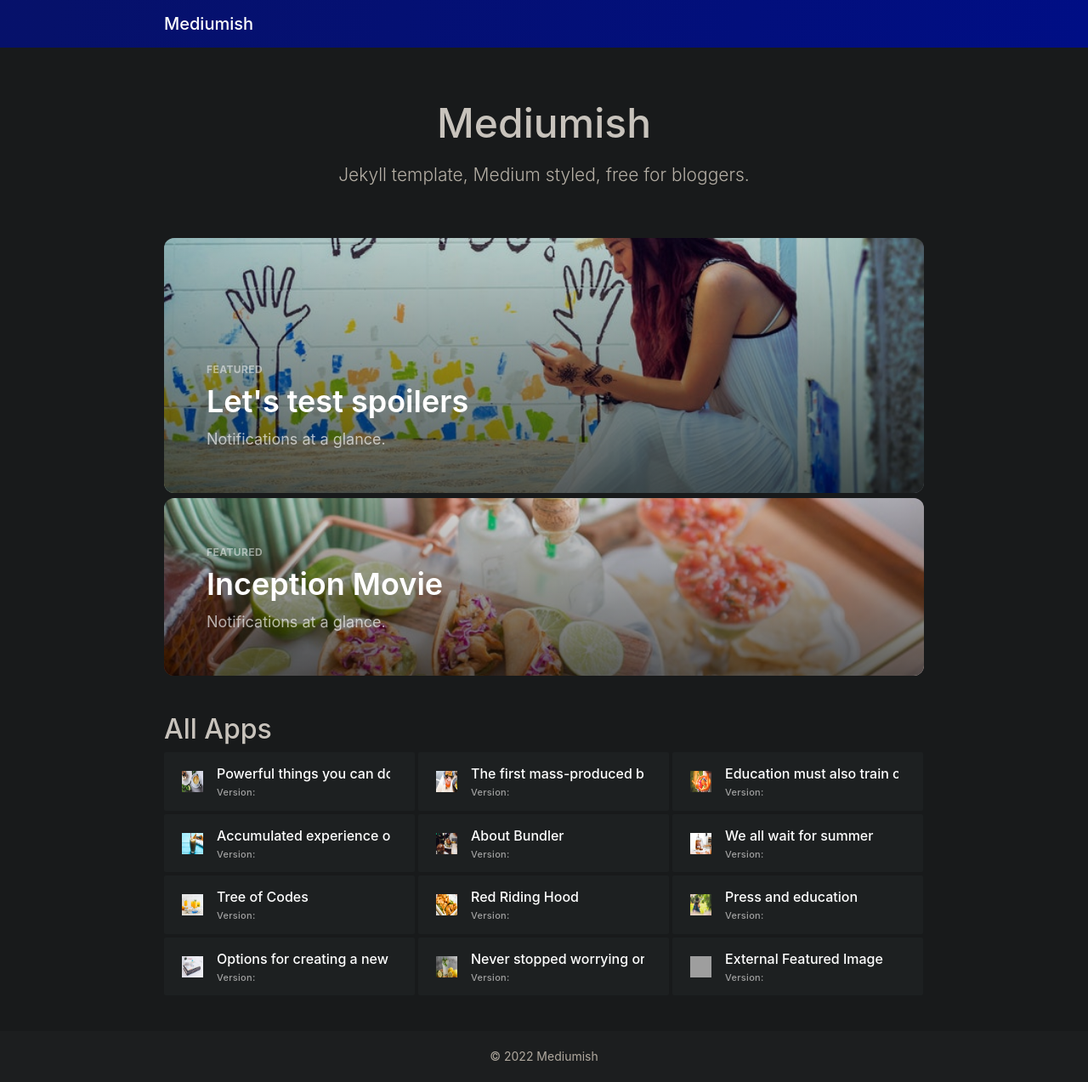
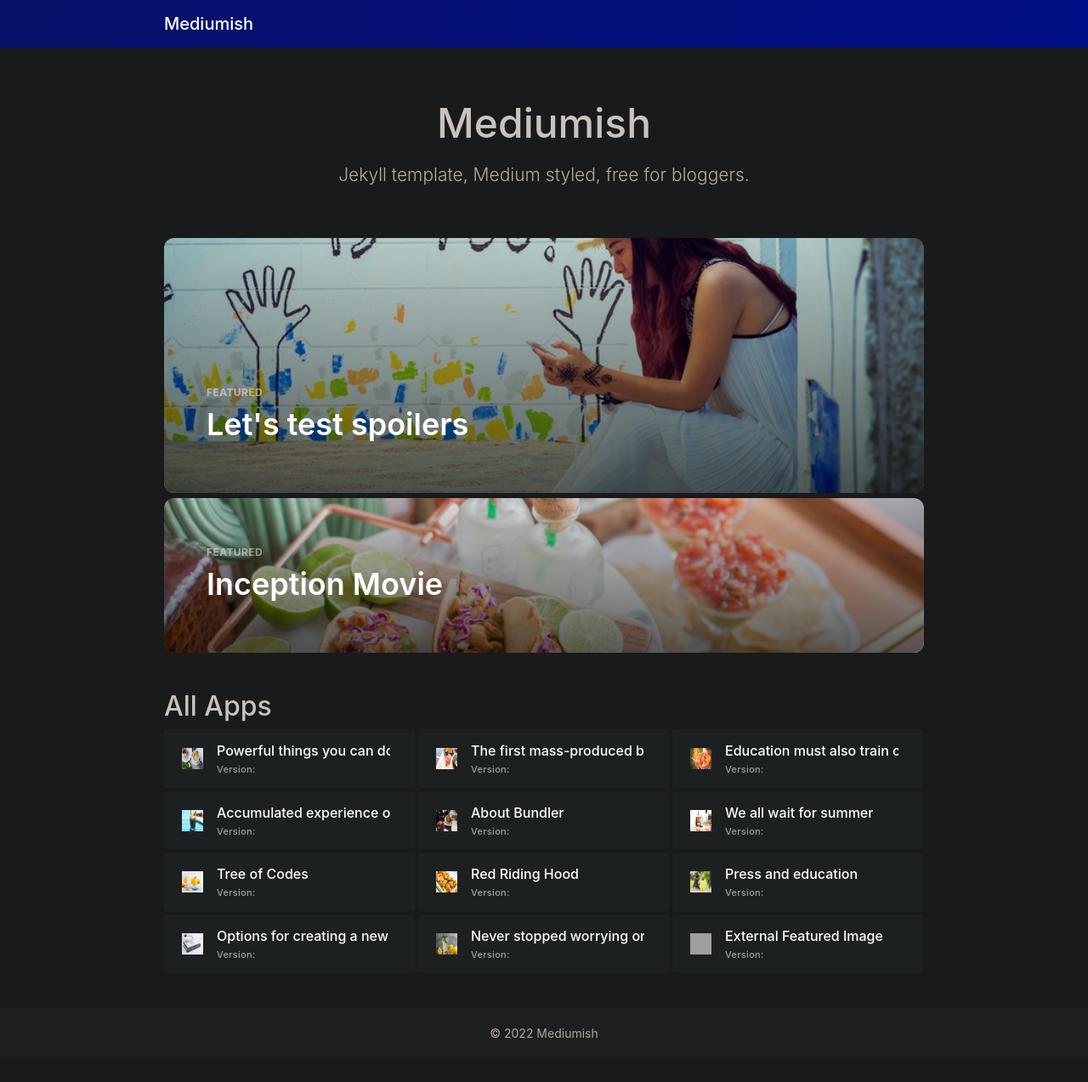
Before and after one commit to AhmadWebTech/ipa, a Jekyll site: the page built from index.html, in a window 1280 px wide. Shown: the whole page at 85% size. Built offline with Jekyll 4.4.1, drawn with Linux system fonts in a browser that asks for light colours; nearby versions of some CDN libraries; the list of posts is cut into pages by our own code; after the commit the page ends 1246 px from its top, so only the background shows below that; grey boxes are pictures that could not be loaded.

Commit message:
Update featuredbox.html

```diff
--- a/_includes/featuredbox.html
+++ b/_includes/featuredbox.html
@@ -10,7 +10,6 @@
         <div class="main" style="color: rgb(255, 255, 255);">
             <span class="badge-text">Featured</span>
             <span class="title">{{ post.title }}</span>
-            <span class="subtitle">Notifications at a glance.</span>
         </div>
     </div>
 </a>
```
